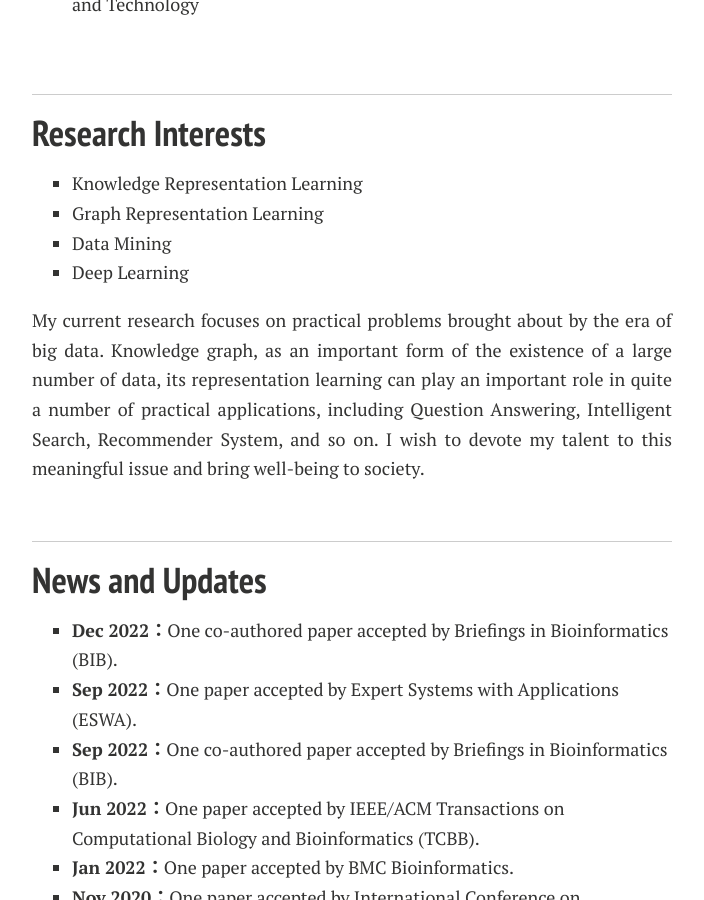
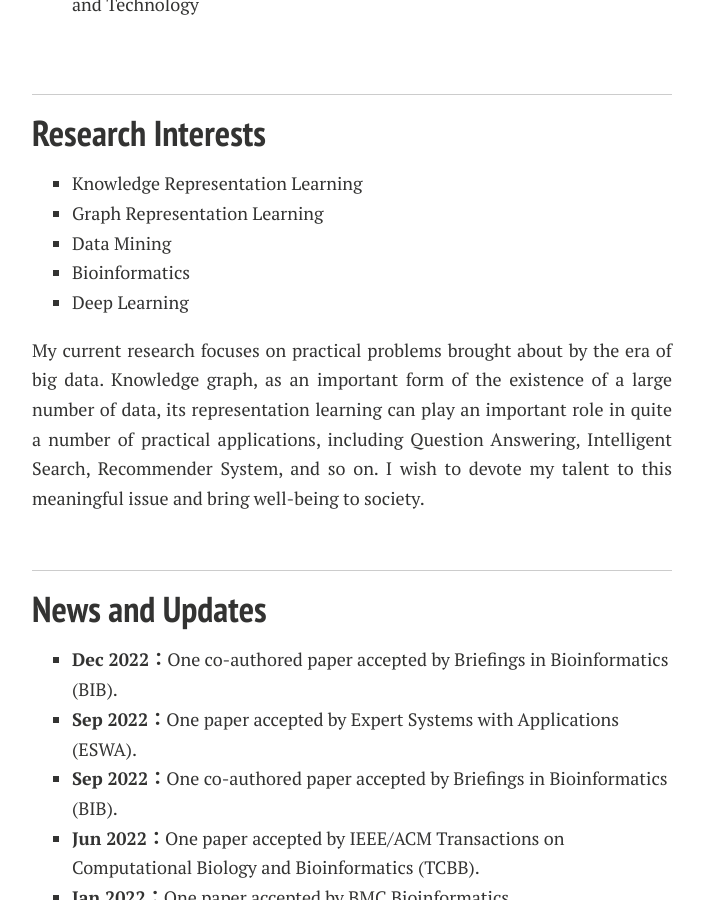
Before and after one commit to wywsunflower/wywsunflower.github.io, a Jekyll site: the page built from index.md, in a window 1280 px wide and 900 px high, scrolled down 654 px. Shown: the whole window, without its empty margins (288-992 px from the left). Built offline with Jekyll 4.4.1, drawn with Linux system fonts in a browser that asks for light colours; nearby versions of some CDN libraries; comment, search, counter and statistics services are not loaded; a style sheet for code colours, icons or effects is not loaded; our own code applies the rules of GitHub Pages for plain Markdown files.

Commit message:
Update index.md

```diff
--- a/index.md
+++ b/index.md
@@ -33,6 +33,7 @@ I am a senior student majoring in **Automation** at Fuzhou University and **Robo
 - Knowledge Representation Learning
 - Graph Representation Learning
 - Data Mining
+- Bioinformatics
 - Deep Learning
 <p align="justify">My current research focuses on practical problems brought about by the era of big data. Knowledge graph, as an important form of the existence of a large number of data, its representation learning can play an important role in quite a number of practical applications, including Question Answering, Intelligent Search, Recommender System, and so on. I wish to devote my talent to this meaningful issue and bring well-being to society.</p>
 <br>
```
